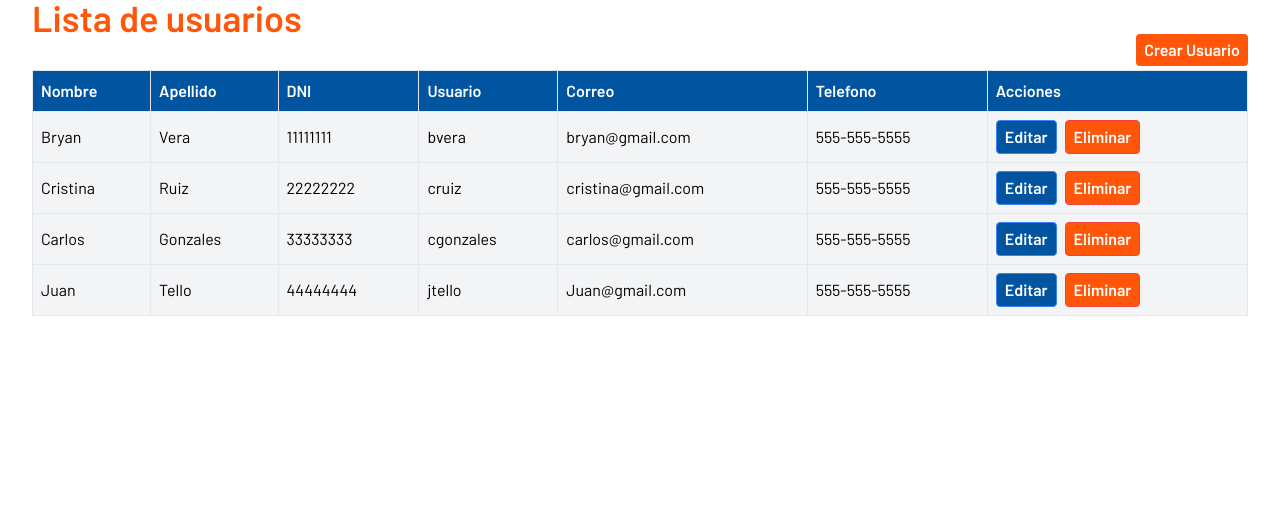
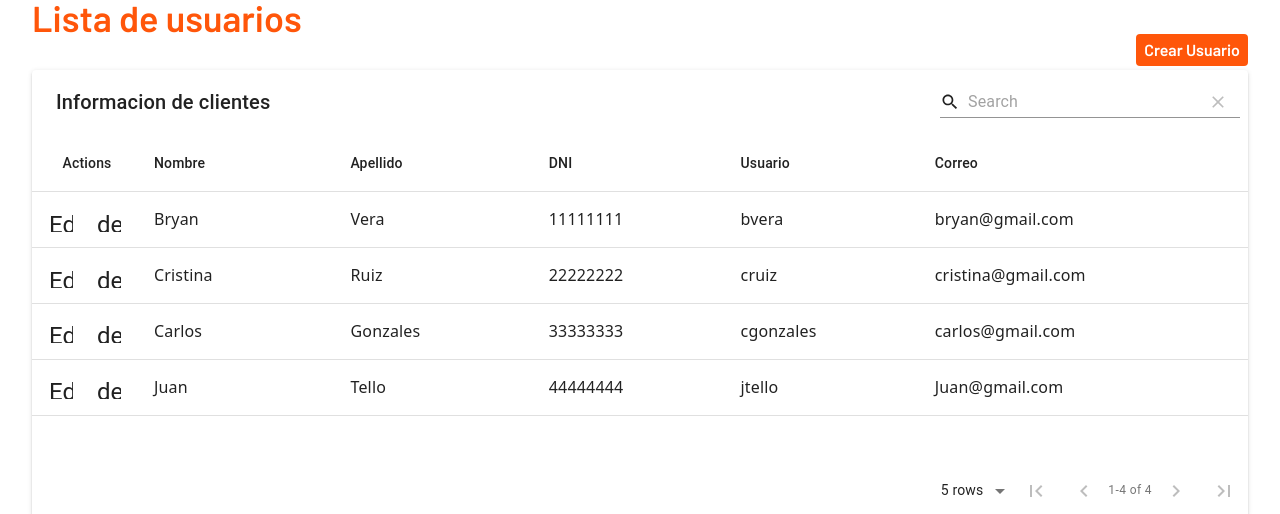
Before and after one commit to sefhirothxd/tipificacion, a React (Create React App) app: page /dashboard/gestion_user in a window 1280 px wide. Shown: the part 350-864 px from the top of the page. Before the commit the page ends 800 px from the top, so only its background shows below. Built offline with nearby package versions, Linux system fonts and the light colour scheme.

Commit message:
agregando nueva table

```diff
--- a/src/components/admin/GestionUser.jsx
+++ b/src/components/admin/GestionUser.jsx
@@ -1,6 +1,47 @@
-import React, { useState } from 'react';
+import React, { useState, forwardRef } from 'react';
 import Modal from '../Modal';
 import FormRegister from './FormUsuarioNuevo';
+import MaterialTable from 'material-table';
+//icon
+import AddBox from '@material-ui/icons/AddBox';
+import ArrowDownward from '@material-ui/icons/ArrowDownward';
+import Check from '@material-ui/icons/Check';
+import ChevronLeft from '@material-ui/icons/ChevronLeft';
+import ChevronRight from '@material-ui/icons/ChevronRight';
+import Clear from '@material-ui/icons/Clear';
+import DeleteOutline from '@material-ui/icons/DeleteOutline';
+import Edit from '@material-ui/icons/Edit';
+import FilterList from '@material-ui/icons/FilterList';
+import FirstPage from '@material-ui/icons/FirstPage';
+import LastPage from '@material-ui/icons/LastPage';
+import Remove from '@material-ui/icons/Remove';
+import SaveAlt from '@material-ui/icons/SaveAlt';
+import Search from '@material-ui/icons/Search';
+import ViewColumn from '@material-ui/icons/ViewColumn';
+
+const tableIcons = {
+	Add: forwardRef((props, ref) => <AddBox {...props} ref={ref} />),
+	Check: forwardRef((props, ref) => <Check {...props} ref={ref} />),
+	Clear: forwardRef((props, ref) => <Clear {...props} ref={ref} />),
+	Delete: forwardRef((props, ref) => <DeleteOutline {...props} ref={ref} />),
+	DetailPanel: forwardRef((props, ref) => (
+		<ChevronRight {...props} ref={ref} />
+	)),
+	Edit: forwardRef((props, ref) => <Edit {...props} ref={ref} />),
+	Export: forwardRef((props, ref) => <SaveAlt {...props} ref={ref} />),
+	Filter: forwardRef((props, ref) => <FilterList {...props} ref={ref} />),
+	FirstPage: forwardRef((props, ref) => <FirstPage {...props} ref={ref} />),
+	LastPage: forwardRef((props, ref) => <LastPage {...props} ref={ref} />),
+	NextPage: forwardRef((props, ref) => <ChevronRight {...props} ref={ref} />),
+	PreviousPage: forwardRef((props, ref) => (
+		<ChevronLeft {...props} ref={ref} />
+	)),
+	ResetSearch: forwardRef((props, ref) => <Clear {...props} ref={ref} />),
+	Search: forwardRef((props, ref) => <Search {...props} ref={ref} />),
+	SortArrow: forwardRef((props, ref) => <ArrowDownward {...props} ref={ref} />),
+	ThirdStateCheck: forwardRef((props, ref) => <Remove {...props} ref={ref} />),
+	ViewColumn: forwardRef((props, ref) => <ViewColumn {...props} ref={ref} />),
+};
 const GestionUser = () => {
 	const [usuarios, setUsuarios] = useState([
 		{
@@ -75,94 +116,29 @@
 				</Modal>
 			) : null}
 			<div>
-				<table className="min-w-full border-collapse block md:table font-barlow">
-					<thead className="block md:table-header-group">
-						<tr className="border border-grey-500 md:border-none block md:table-row absolute -top-full md:top-auto -left-full md:left-auto  md:relative ">
-							<th className="bg-azulEntel p-2 text-white font-bold md:border md:border-grey-500 text-left block md:table-cell">
-								Nombre
-							</th>
-							<th className="bg-azulEntel p-2 text-white font-bold md:border md:border-grey-500 text-left block md:table-cell">
-								Apellido
-							</th>
-							<th className="bg-azulEntel p-2 text-white font-bold md:border md:border-grey-500 text-left block md:table-cell">
-								DNI
-							</th>
-							<th className="bg-azulEntel p-2 text-white font-bold md:border md:border-grey-500 text-left block md:table-cell">
-								Usuario
-							</th>
-							<th className="bg-azulEntel p-2 text-white font-bold md:border md:border-grey-500 text-left block md:table-cell">
-								Correo
-							</th>
-							<th className="bg-azulEntel p-2 text-white font-bold md:border md:border-grey-500 text-left block md:table-cell">
-								Telefono
-							</th>
-							<th className="bg-azulEntel p-2 text-white font-bold md:border md:border-grey-500 text-left block md:table-cell">
-								Acciones
-							</th>
-						</tr>
-					</thead>
-					<tbody className="block md:table-row-group">
-						{usuarios.map((user, index) => {
-							return (
-								<tr
-									key={index}
-									className="bg-gray-100 border border-grey-500 md:border-none block md:table-row"
-								>
-									<td className="p-2 md:border md:border-grey-500 text-left block md:table-cell">
-										<span className="inline-block w-1/3 md:hidden font-bold">
-											Nombre
-										</span>
-										{user.name}
-									</td>
-									<td className="p-2 md:border md:border-grey-500 text-left block md:table-cell">
-										<span className="inline-block w-1/3 md:hidden font-bold">
-											Apellido
-										</span>
-										{user.lastname}
-									</td>
-									<td className="p-2 md:border md:border-grey-500 text-left block md:table-cell">
-										<span className="inline-block w-1/3 md:hidden font-bold">
-											DNI
-										</span>
-										{user.dni}
-									</td>
-									<td className="p-2 md:border md:border-grey-500 text-left block md:table-cell">
-										<span className="inline-block w-1/3 md:hidden font-bold">
-											Usuario
-										</span>
-										{user.username}
-									</td>
-									<td className="p-2 md:border md:border-grey-500 text-left block md:table-cell">
-										<span className="inline-block w-1/3 md:hidden font-bold">
-											Correo
-										</span>
-										{user.email}
-									</td>
-									<td className="p-2 md:border md:border-grey-500 text-left block md:table-cell">
-										<span className="inline-block w-1/3 md:hidden font-bold">
-											Telefono
-										</span>
-										{user.phone}
-									</td>
-									<td className="p-2 md:border md:border-grey-500 text-left block md:table-cell">
-										<span className="inline-block w-1/3 md:hidden font-bold">
-											Acciones
-										</span>
-										<button className="bg-azulEntel hover:bg-blue-700 text-white font-bold py-1 px-2 border border-blue-500 rounded mr-2">
-											Editar
-										</button>
-										<button
-											onClick={() => borrarUsuarios(user.username)}
-											className="bg-naranjaEntel hover:bg-red-700 text-white font-bold py-1 px-2 border border-red-500 rounded"
-										>
-											Eliminar
-										</button>
-									</td>
-								</tr>
-							);
-						})}
-					</tbody>
-				</table>
+				<MaterialTable
+					title="Informacion de clientes"
+					data={usuarios}
+					columns={[
+						{ title: 'Nombre', field: 'name' },
+						{ title: 'Apellido', field: 'lastname' },
+						{ title: 'DNI', field: 'dni' },
+						{ title: 'Usuario', field: 'username' },
+						{ title: 'Correo', field: 'email' },
+					]}
+					icons={tableIcons}
+					actions={[
+						{
+							icon: 'Editar',
+							tooltip: 'Save User',
+						},
+						(rowData) => ({
+							icon: 'delete',
+							tooltip: 'Delete User',
+							onClick: () => borrarUsuarios(rowData.username),
+						}),
+					]}
+				/>
 			</div>
 		</div>
 	);
```
